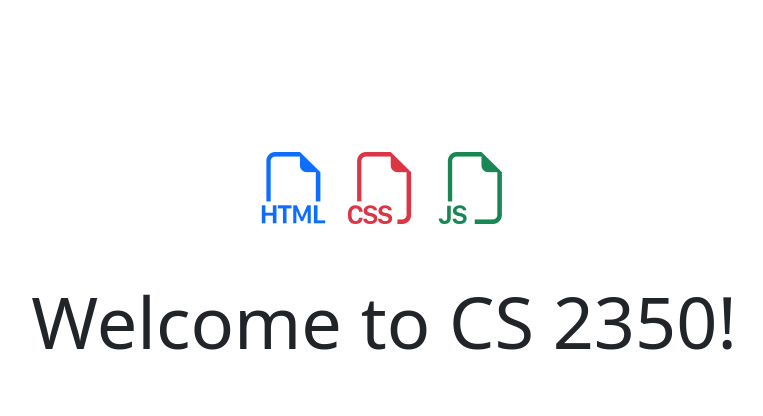
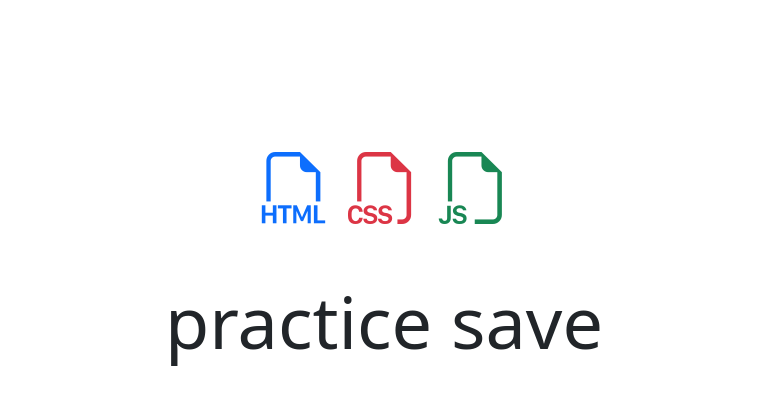
Before and after one commit to cameronwp80/cs2350-practice-10, a website built with Vite: page src/index.html in a window 1280 px wide. Shown: the whole page, without its empty margins (256-1019 px from the left). Built offline with nearby package versions, Linux system fonts and the light colour scheme.

Commit message:
save testing

```diff
--- a/src/index.html
+++ b/src/index.html
@@ -19,7 +19,7 @@
         <i class="bi bi-filetype-js text-success"></i>
       </span>
 
-      Welcome to CS 2350!
+practice save
     </h1>
 
     <script type="module" src="./javascripts/main.js"></script>
```
